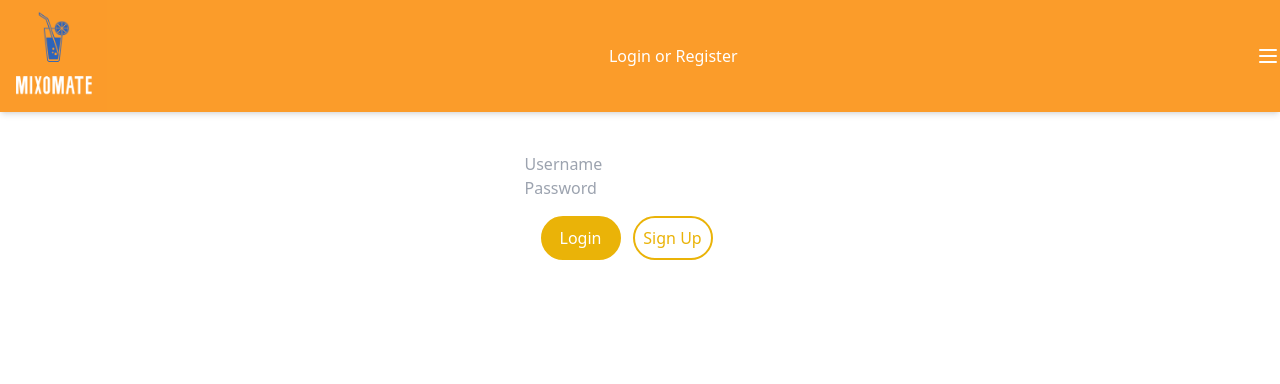
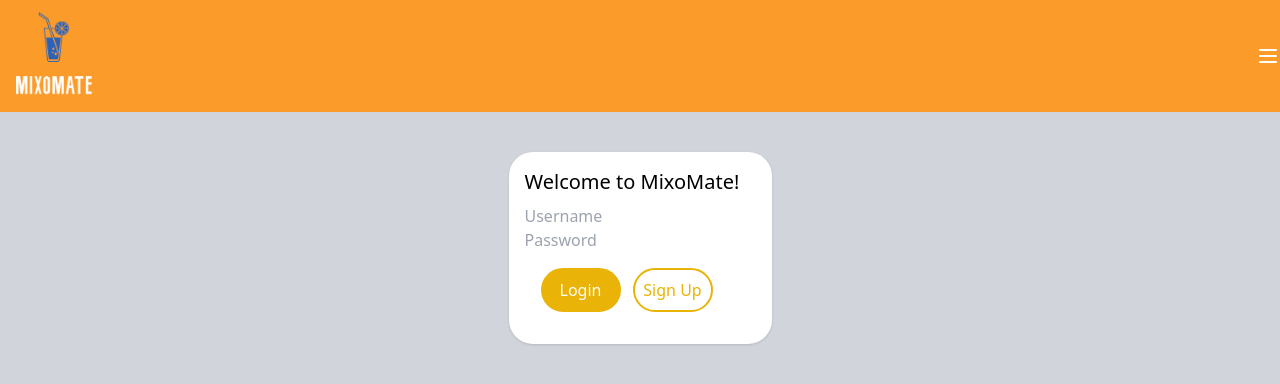
Before and after one commit to codyfp/mixomate-cocktail-recommender, a Next.js app in the folder apps/mixo-mate-frontend/: page / in a window 1280 px wide. Shown: the top 384 px of the page. Built offline with nearby package versions, Linux system fonts and the light colour scheme; no server answers.

Commit message:
touch ups for homepage and header ui

```diff
--- a/apps/mixo-mate-frontend/components/Header.tsx
+++ b/apps/mixo-mate-frontend/components/Header.tsx
@@ -16,7 +16,7 @@ const Header = () => {
     <header className="bg-custom-orange shadow-md h-[14vh]">
       <div className="container mx-auto flex items-center justify-between h-full">
         <img src="images/logo.png" alt="Logo" className="h-full w-auto blend-multiply" />
-        {username ? (
+        {/* {username ? (
           <div className="text-white mr-4">
             Welcome {username}
           </div>
@@ -24,7 +24,7 @@ const Header = () => {
           <Link href="/" className="text-white mr-4">
             Login or Register
           </Link>
-        )}
+        )} */}
 
         <div className="cursor-pointer">
           <svg xmlns="http://www.w3.org/2000/svg" fill="none" viewBox="0 0 24 24" stroke="currentColor" className="h-6 w-6 text-white">
--- a/apps/mixo-mate-frontend/pages/index.tsx
+++ b/apps/mixo-mate-frontend/pages/index.tsx
@@ -13,7 +13,7 @@ export default function Home() {
         <title>Mixo Mate</title>
         <link rel="icon" href="/favicon.ico" />
       </Head>
-      <div className='flex self-center justify-center h-full'>
+      <div className='flex self-center justify-center h-full bg-gray-300 w-full'>
         {currentUser?.username ? (
           <div className='mt-10 flex flex-col gap-5 justify-between'>
             <div className='text-yellow-500'>
@@ -36,7 +36,8 @@ export default function Home() {
             </div>
           </div>
         ) : (
-          <div className='flex flex-col mt-10'>
+          <div className='flex flex-col mt-10 bg-white h-max p-4 rounded-3xl shadow'>
+            <h1 className='text-xl mb-2 font-medium'>Welcome to MixoMate!</h1>
             <input type="text" placeholder='Username'
               value={username}
               onChange={(e) => setUsername(e.target.value)}
```
